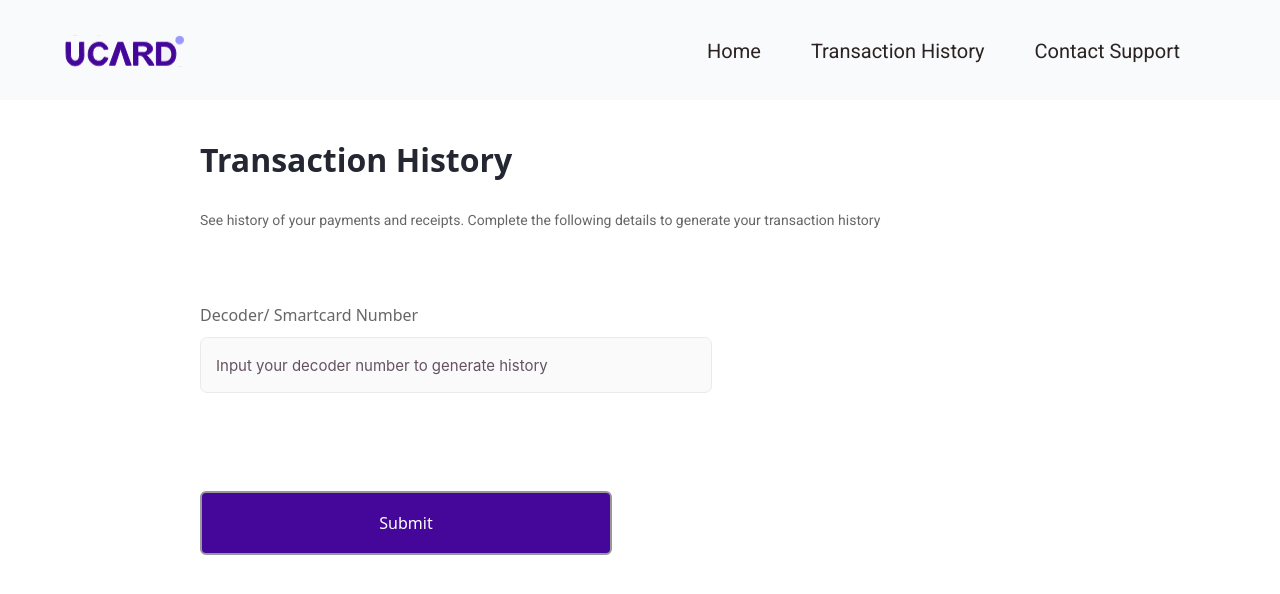
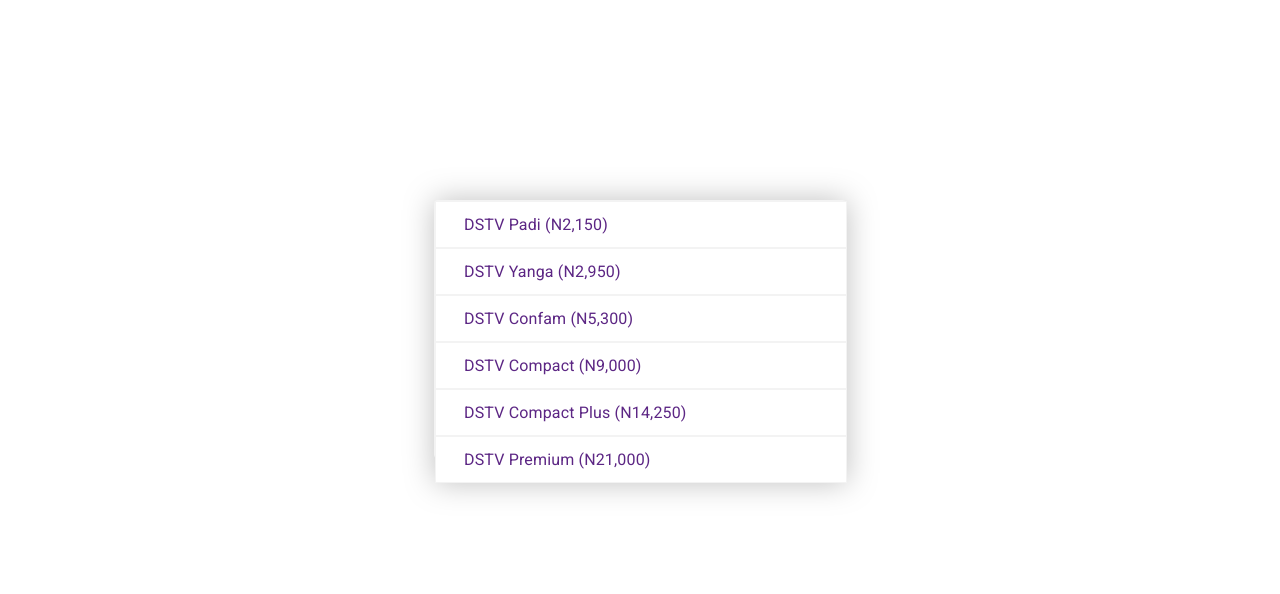
Before and after one commit to Afosbids/ucard_dtc, a React (Vite) app: page /transaction-history-page in a window 1280 px wide. Shown: the top 594 px of the page. Built offline with nearby package versions, Linux system fonts and the light colour scheme.

Commit message:
dstv selection component added

```diff
--- /dev/null
+++ b/src/components/DstvSelection/DstvSelection.css
@@ -0,0 +1,31 @@
+.dstv-selection {
+    display: flex;
+    flex-direction: column;
+    align-items: flex-start;
+    margin: 0 auto;
+    position: relative;
+    width: 412px;
+    height: 258px;
+    background: #FFFFFF;
+    border: 0.767746px solid rgba(35, 35, 35, 0.05);
+    border-radius: 3.83873px;
+    margin-top: 200px;
+    filter: drop-shadow(0px 0px 15px rgba(0, 0, 0, 0.25));
+}
+
+.dstv-selection > p {
+    display: flex;
+    flex-direction: column;
+    justify-content: center;
+    align-items: flex-start;
+    padding: 13px 28px;
+    gap: 10px;
+    width: 412px;
+    height: 48px;
+    left: 0px;
+    top: 0px;
+    letter-spacing: 0.01em;
+    background: #FFFFFF;
+    border: 0.767746px solid rgba(35, 35, 35, 0.05);
+    color: #5C2684;
+}
--- /dev/null
+++ b/src/components/DstvSelection/DstvSelection.jsx
@@ -0,0 +1,19 @@
+import React from 'react'
+import './DstvSelection.css'
+
+const DstvSelection = () => {
+    return (
+        <div>
+            <div className="dstv-selection">
+                <p>DSTV Padi (N2,150)</p>
+                <p>DSTV Yanga (N2,950)</p>
+                <p>DSTV Confam (N5,300)</p>
+                <p>DSTV Compact (N9,000)</p>
+                <p>DSTV Compact Plus (N14,250)</p>
+                <p>DSTV Premium (N21,000)</p>
+            </div>
+        </div>
+    )
+}
+
+export default DstvSelection
--- a/src/pages/TransactionHistoryPage/TransactionHistoryPage.jsx
+++ b/src/pages/TransactionHistoryPage/TransactionHistoryPage.jsx
@@ -1,11 +1,12 @@
 import React from 'react'
+import DstvSelection from '../../components/DstvSelection/DstvSelection'
 import OrderDetailNavBar from '../../components/OrderDetailPageComponent/OrderDetailNavBar'
 import './TransactionHistoryPage.css'
 
 const TransactionHistoryPage = () => {
     return (
         <div>
-            <OrderDetailNavBar />
+            {/* <OrderDetailNavBar />
             <div className="transaction_header">
                 <h1>Transaction History </h1>
                 <p>See history of your payments and receipts. Complete the following details to generate your transaction history </p>
@@ -16,8 +17,10 @@
             </div>
             <div className='transaction_btn'>
                 <button>Submit</button>
-            </div>
+            </div> */}
+            <DstvSelection />
         </div>
+
     )
 }
 
```
